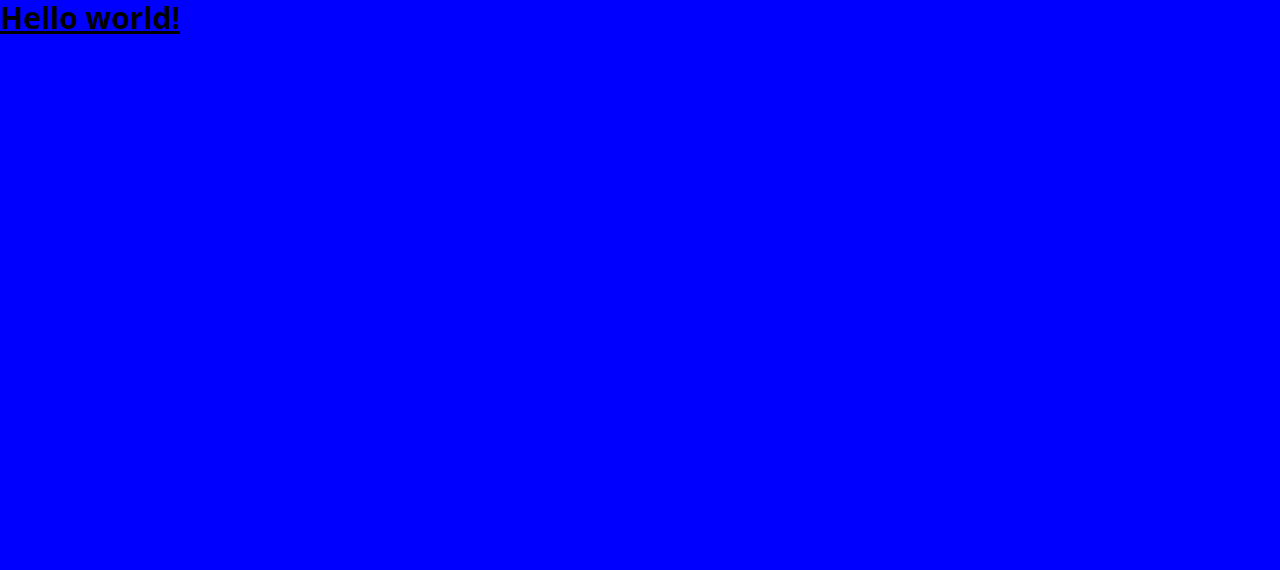
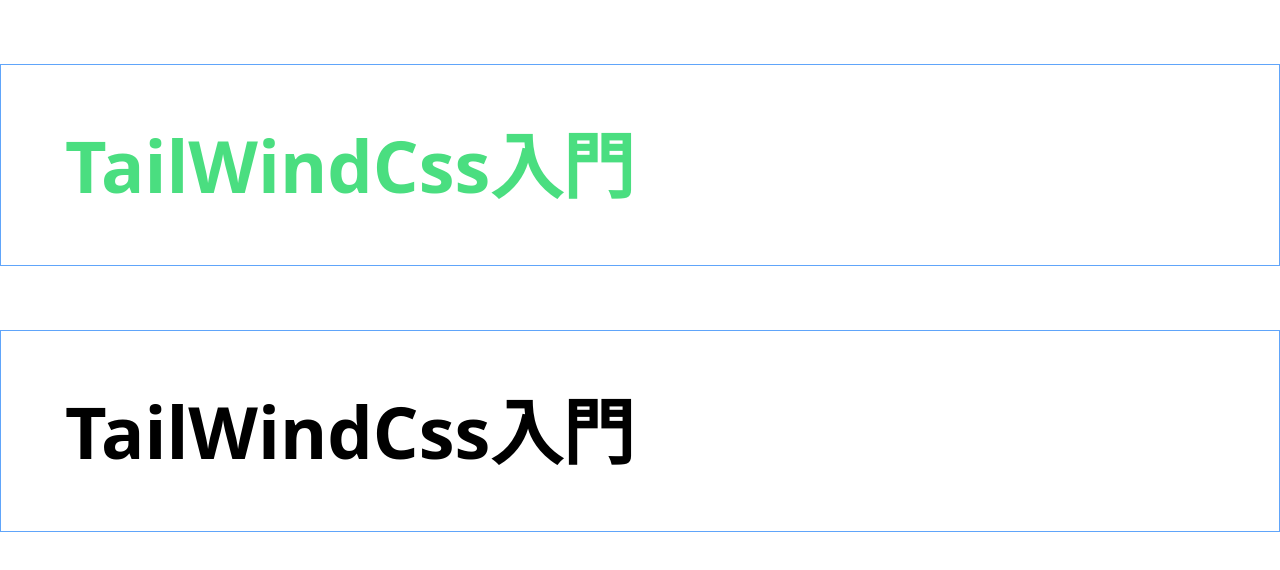
Before and after one commit to takashiono2/Udemy_Tailwindcss_shin, a website: page src/index.html in a window 1280 px wide. Drawn offline with Linux system fonts and the light colour scheme.

Commit message:
seciton3_17

```diff
--- a/src/index.html
+++ b/src/index.html
@@ -4,11 +4,18 @@
   <meta charset="UTF-8">
   <meta name="viewport" content="width=device-width, initial-scale=1.0">
   <link href="/dist/output.css" rel="stylesheet">
-  <title>ポートフォリオサイト</title>
+  <title>TailWindCss</title>
 </head>
 <body>
-  <h1 class="text-3xl font-bold underline">
-    Hello world!
-  </h1>
+  <div class="border border-blue-400 p-16 my-16">
+    <h1 class="lg:text-7xl font-bold text3xl sm:text-red-400 md:text-blue-400 lg:text-pink-400 xl:text-green-400">
+      TailWindCss入門
+    </h1>
+  </div>
+  <div class="border border-blue-400 p-16 my-16">
+    <h1 class="text-7xl font-bold">
+      TailWindCss入門
+    </h1>
+  </div>
 </body>
 </html>
--- a/src/input.css
+++ b/src/input.css
@@ -1,7 +1,3 @@
 @tailwind base;
 @tailwind components;
 @tailwind utilities;
-
-body{
-  background: blue;
-}
```
Also changed, not shown: README.md, dist/output.css.
